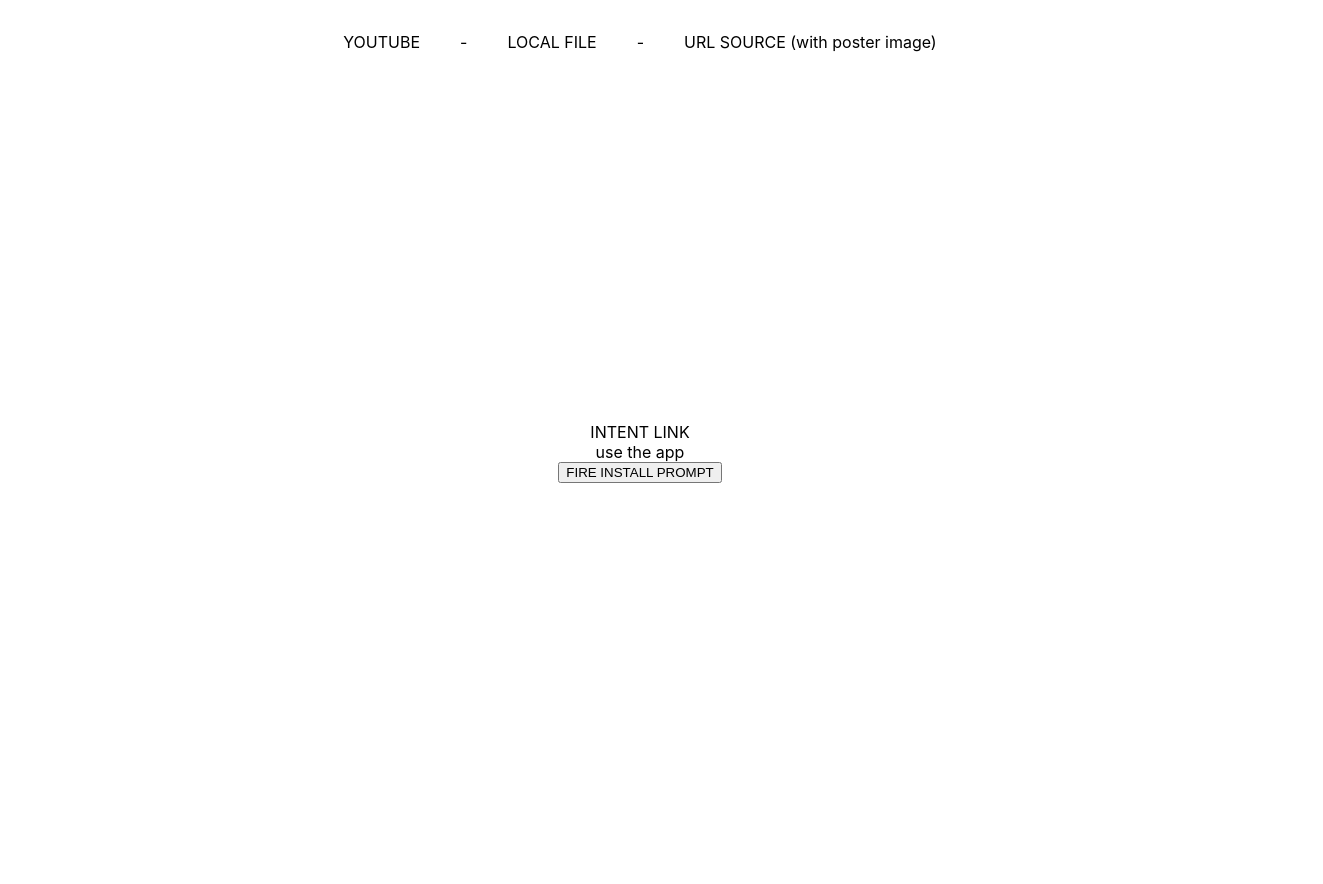
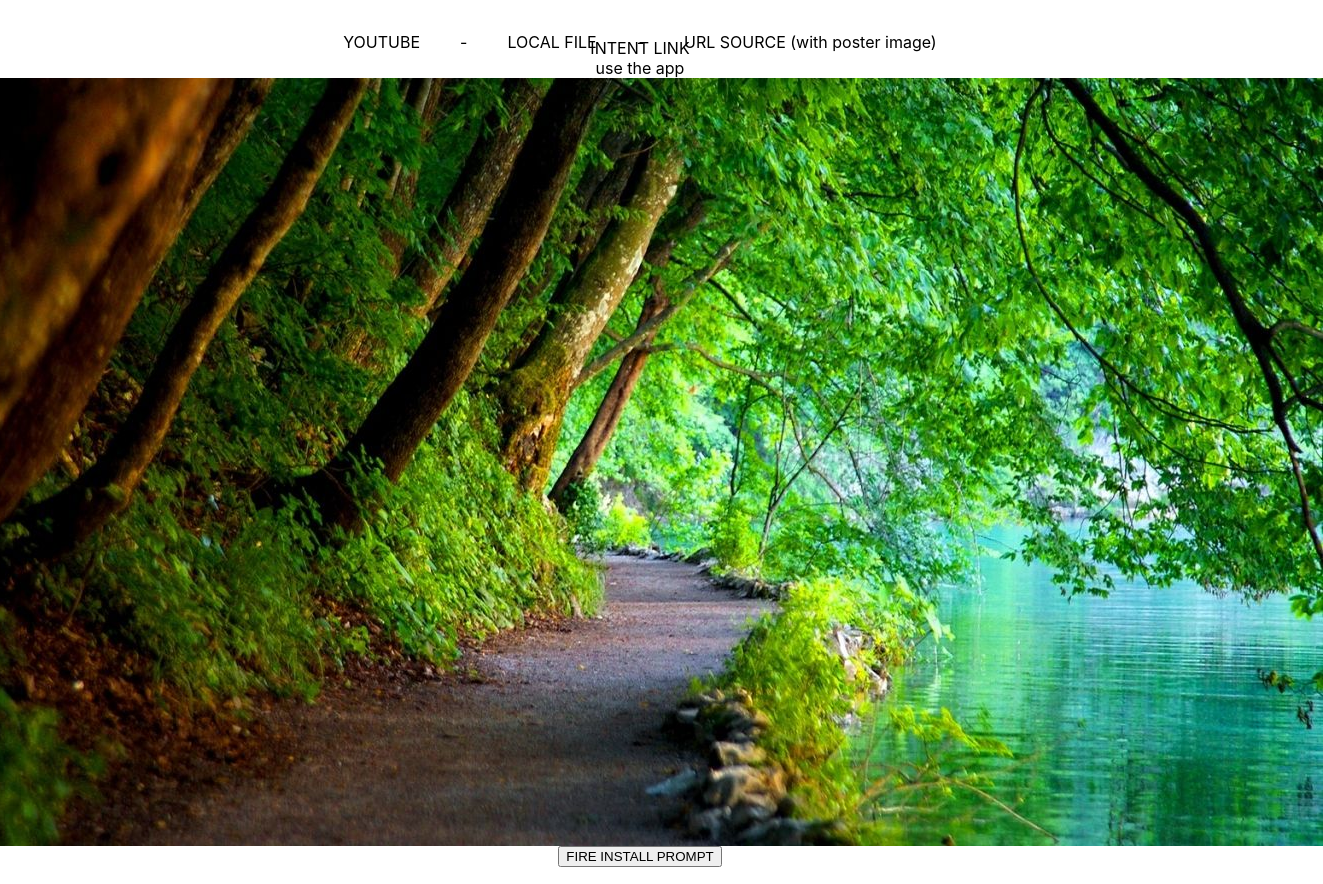
Before and after one commit to leesaxby/plyr-demo, a Next.js app: page / in a window 1280 px wide. Shown: the whole page, 1323 px wide, since content can reach past the window. Built offline with nearby package versions, Linux system fonts and the light colour scheme.

Commit message:
Add image

```diff
--- a/pages/index.tsx
+++ b/pages/index.tsx
@@ -32,7 +32,7 @@ const Home: NextPage = () => {
         <Layout>
           INTENT LINK
             <a href="intent://scan/#Intent;scheme=thegymgroup;package=com.netpulse.mobile.thegymgroup;end"> use the app </a>
-
+            <img src="/images/poster.jpeg"/>
           <button onClick={firePrompt}>FIRE INSTALL PROMPT</button>
         </Layout>
     )
```
